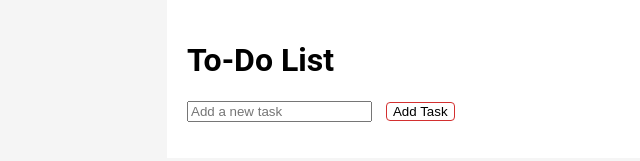
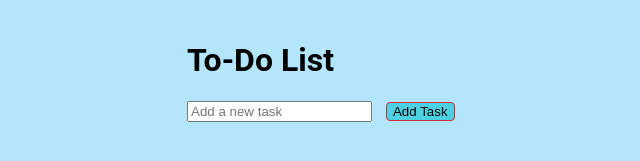
Before and after one commit to Rahul-Jayakumar/vanillaJS_todo, a plain HTML site: page index.html in a window 1280 px wide. Shown: the whole page, without its empty margins (153-793 px from the left). Drawn offline with Linux system fonts and the light colour scheme.

Commit message:
Cosmetic changes added with MUI-like theme

```diff
--- a/style.css
+++ b/style.css
@@ -2,14 +2,14 @@ body, html {
     margin: 0;
     padding: 0;
     font-family: 'Roboto', 'Helvetica', 'Arial', sans-serif;
-    background-color: #f5f5f5;
+    background-color: #B3E5FC;
 }
 
 #app {
     max-width: 600px;
     margin: auto;
     padding: 20px;
-    background-color: #fff;
+    background-color: #B3E5FC;
     box-shadow: 0 2px 4px rgba(0, 0, 0, 0, 0.1);
 }
 
@@ -30,13 +30,13 @@ li {
     align-items: center;
     margin-bottom: 10px;
     padding: 10px;
-    background-color: #e3f2fd;
+    background-color: #80CBC4;
     border-radius: 4px;
 }
 
 button {
     border: 1px solid #d32f2f;
-    background-color: #ffffff;
+    background-color: #4DD0E1;
     padding: 5px 10 px;
     cursor: pointer;
     margin-left: 10px;
```
